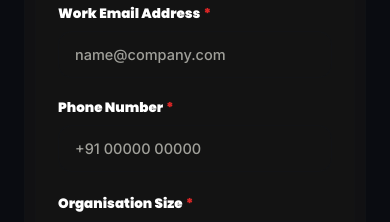
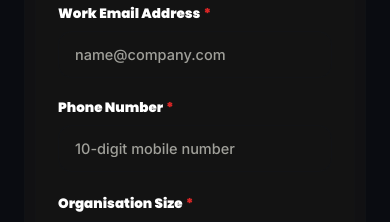
Before and after one commit to Prakhar2784/Asset-Care-Management, a React (Vite) app in the folder frontend/: page /contact in a window 390 px wide. Shown: the part 1120-1342 px from the top of the page. Built offline with nearby package versions, Linux system fonts and the light colour scheme.

Commit message:
fix: restrict contact form phone number to 10 digits only

```diff
--- a/frontend/src/pages/public/Contact.jsx
+++ b/frontend/src/pages/public/Contact.jsx
@@ -276,7 +276,10 @@ const Contact = () => {
                   </div>
                   <div className="input-group">
                     <label className="input-label">Phone Number<span className="required-mark">*</span></label>
-                    <input name="phone" placeholder="+91 00000 00000" className="contact-input" type="tel" required />
+                    <input name="phone" placeholder="10-digit mobile number" className="contact-input" type="tel" required
+                      maxLength={10} pattern="[0-9]{10}"
+                      onInput={e => { e.target.value = e.target.value.replace(/\D/g, '').slice(0, 10); }}
+                      title="Please enter a valid 10-digit phone number" />
                   </div>
                 </div>
 
```
